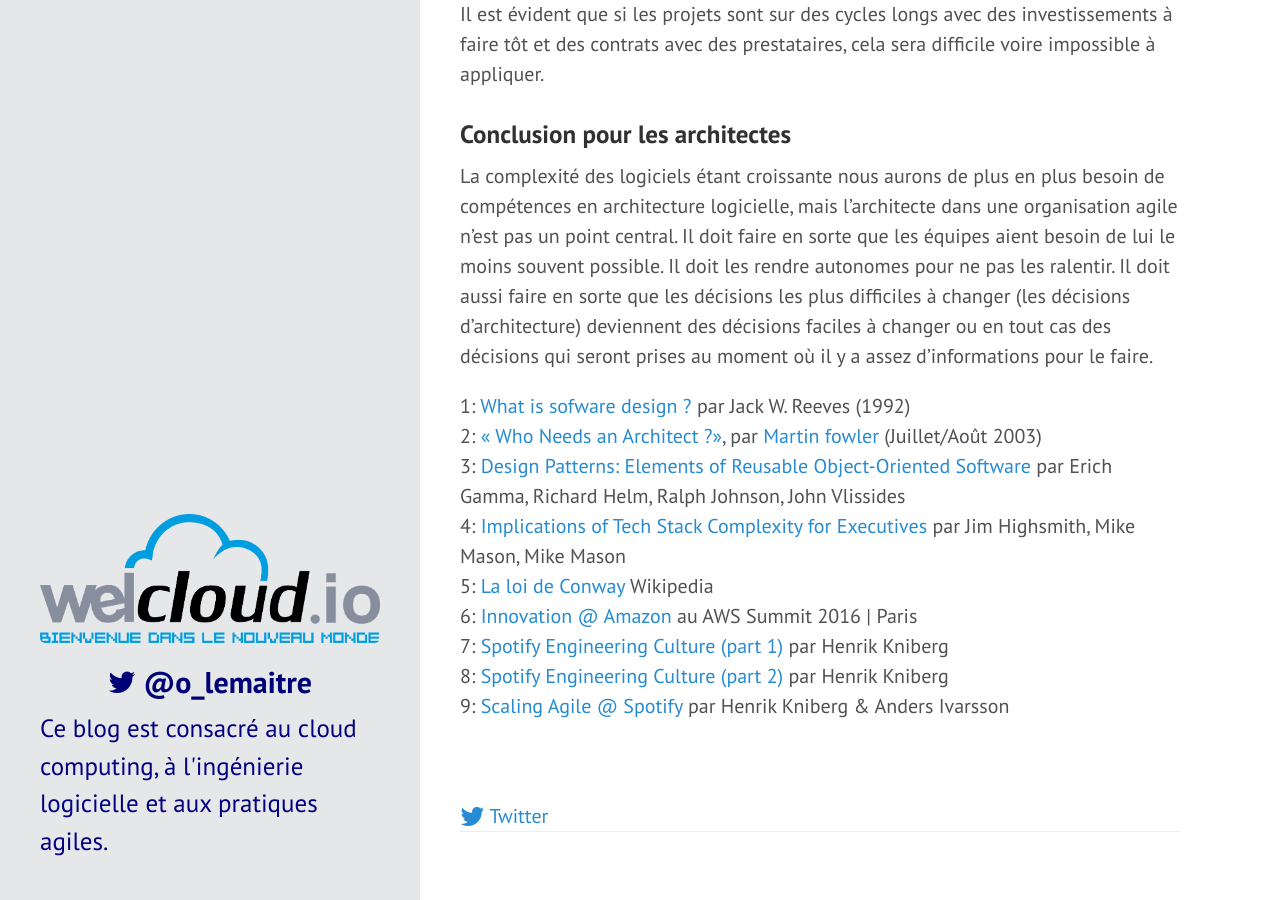
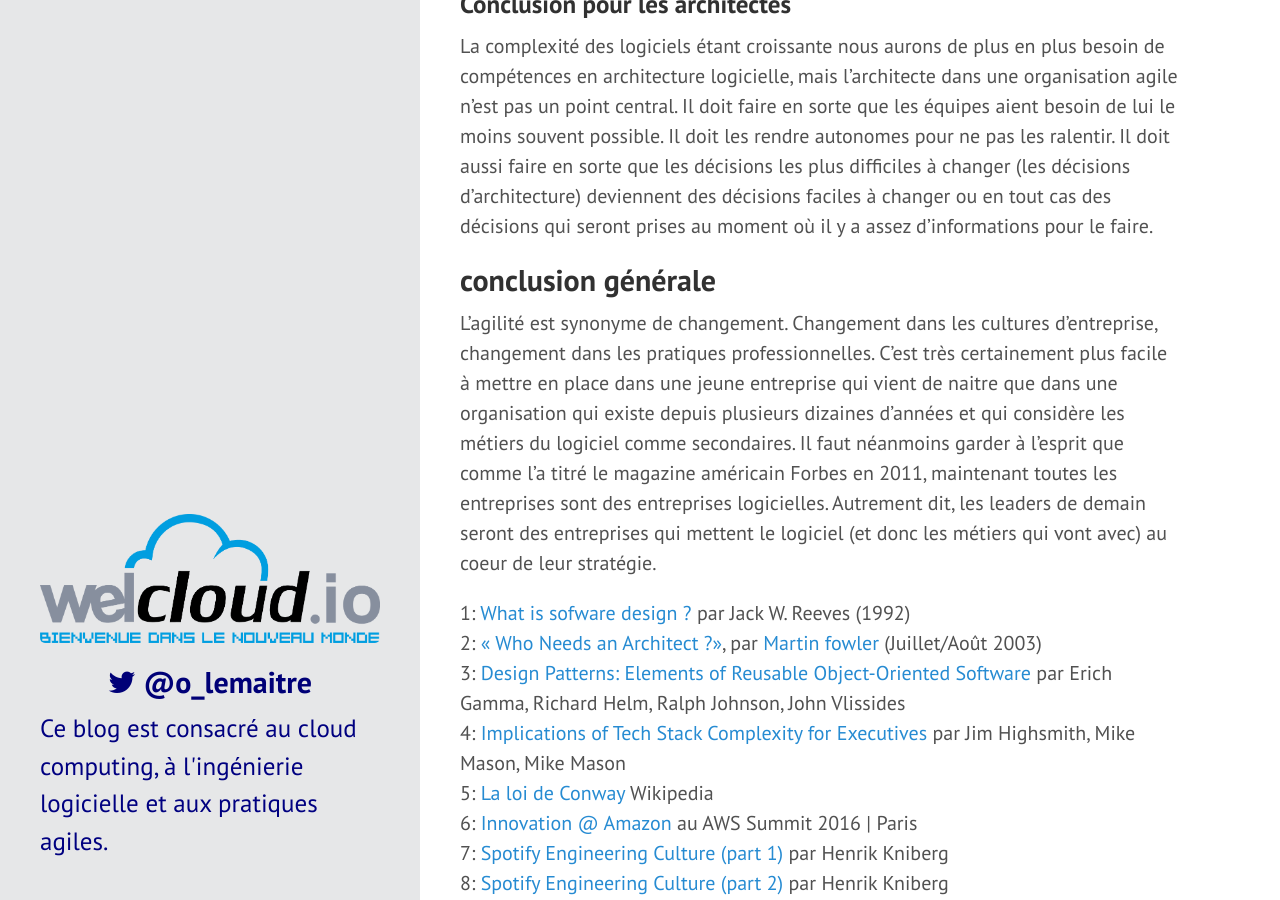
Before and after one commit to welcloud-io/welcloud-io.github.io, a Jekyll site: the page built from _posts/2016-11-02-developpeur-concepteur-architecte-en-milieu-agile.markdown, in a window 1280 px wide and 900 px high, scrolled down 22129 px. Built offline with Jekyll 4.4.1, drawn with Linux system fonts in a browser that asks for light colours; some of the changed text lies outside the part shown.

Commit message:
add a general conclusion

```diff
--- a/_posts/2016-11-02-developpeur-concepteur-architecte-en-milieu-agile.markdown
+++ b/_posts/2016-11-02-developpeur-concepteur-architecte-en-milieu-agile.markdown
@@ -265,11 +263,10 @@
 Son rôle est donc tout simplement revalorisé.
 Chez google d'ailleurs ce sont les ingénieurs logiciels séniors qui ont le plus haut salaire loin devant les managers !
 
-## Qu'est ce qui change pour les architectes en milieu agile ?
+## Qu'est ce qui change pour les architectes ?
 
-### Qu’est ce que l'architecture Logicielle ?
-
-Le terme d’architecture est très difficile à définir clairement.
+Essayons d'abord de définir le terme d’architecture.
+C'est d'ailleurs un terme très difficile à définir clairement.
 C’est sûrement dû au fait qu’il y a plusieurs connotations derrière ce terme.
 
 Commençons par reprendre la définition de l'architecture dans le bâtiment, puisque le terme vient de là.
@@ -502,6 +499,18 @@
 deviennent des décisions faciles à changer ou
 en tout cas des décisions qui seront prises au moment où il y a assez d'informations pour le faire.
 
+## conclusion générale
+
+L'agilité est synonyme de changement.
+Changement dans les cultures d'entreprise, changement dans les pratiques professionnelles.
+C'est très certainement plus facile à mettre en place dans une jeune entreprise
+qui vient de naitre que dans une organisation qui existe depuis plusieurs dizaines d'années et qui considère
+les métiers du logiciel comme secondaires.
+Il faut néanmoins garder à l'esprit que comme l'a titré le magazine américain Forbes en 2011,
+maintenant toutes les entreprises sont des entreprises logicielles. Autrement dit,
+les leaders de demain seront des entreprises qui mettent le logiciel
+(et donc les métiers qui vont avec) au coeur de leur stratégie.
+
 <div class = 'footnote-list'>
   <div id = 'footnote'>
     <span>1: </span>
```
Also changed, not shown: other parts of _posts/2016-11-02-developpeur-concepteur-architecte-en-milieu-agile.markdown (+2 -4 lines), images/developpeur-architecte-agile/old/spectre-bduf-emergent-design.png (deleted).
